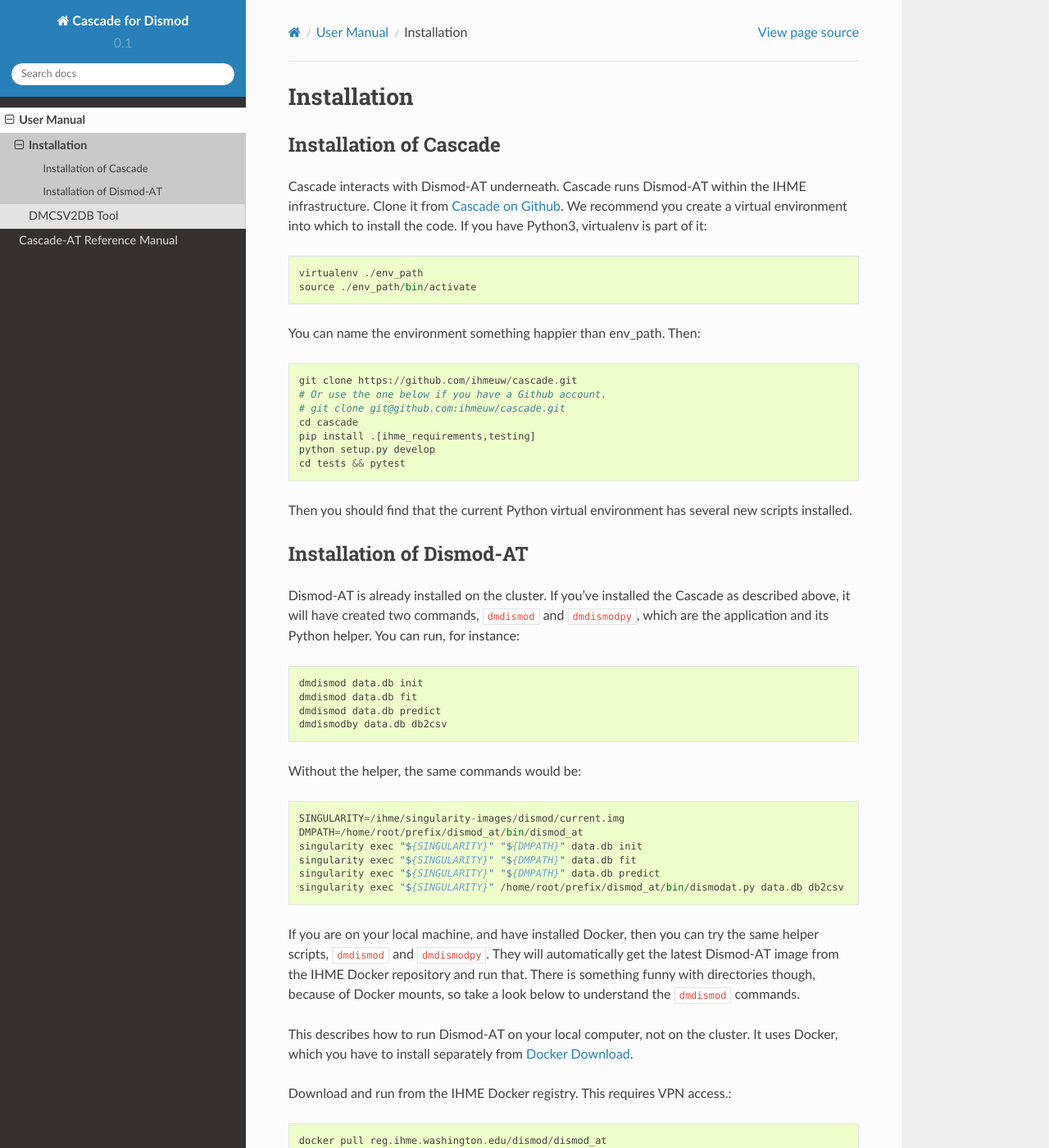
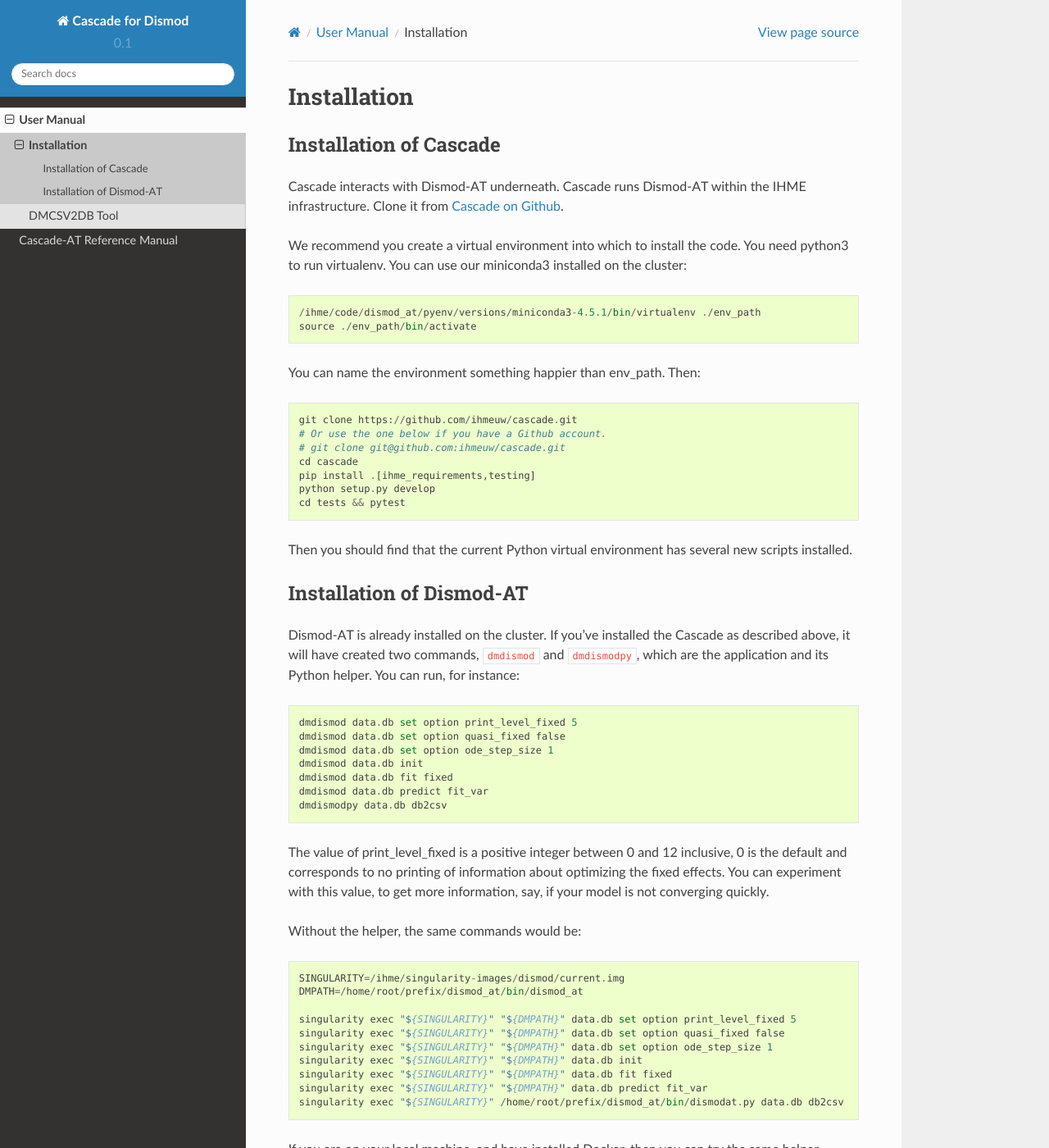
Before and after one commit to ihmeuw/cascade-at, a Sphinx documentation site: the page built from docs/install.rst, in a window 1280 px wide and 1400 px high. Shown: the whole window at 82% size. Built offline with Sphinx 7.4.7 and the Read the Docs theme 2.0.0, drawn with Linux system fonts in a browser that asks for light colours.

Commit message:
fixed typos, added print_level option

```diff
--- a/docs/dmcsv2db.rst
+++ b/docs/dmcsv2db.rst
@@ -32,6 +33,7 @@
 
     # Reads measure.csv and writes fit.db
     dmcsv2db measure.csv fit.db
+    dmdismod fit.db set option print_level_fixed 5
     dmdismod fit.db set option quasi_fixed false
     dmdismod fit.db set option ode_step_size 1
     dmdismod fit.db init
--- a/docs/install.rst
+++ b/docs/install.rst
@@ -6,10 +6,12 @@
 Cascade interacts with Dismod-AT underneath. Cascade runs Dismod-AT within
 the IHME infrastructure. Clone it from
 `Cascade on Github <https://github.com/ihmeuw/cascade>`_.
+
 We recommend you create a virtual environment into which to install
-the code. If you have Python3, virtualenv is part of it::
+the code. You need python3 to run virtualenv.  You can use our miniconda3
+installed on the cluster::
 
-    virtualenv ./env_path
+    /ihme/code/dismod_at/pyenv/versions/miniconda3-4.5.1/bin/virtualenv ./env_path
     source ./env_path/bin/activate
 
 You can name the environment something happier than env_path.
@@ -34,18 +36,30 @@
 ``dmdismod`` and ``dmdismodpy``, which are the application and its
 Python helper. You can run, for instance::
 
+    dmdismod data.db set option print_level_fixed 5
+    dmdismod data.db set option quasi_fixed false
+    dmdismod data.db set option ode_step_size 1
     dmdismod data.db init
-    dmdismod data.db fit
-    dmdismod data.db predict
-    dmdismodby data.db db2csv
+    dmdismod data.db fit fixed
+    dmdismod data.db predict fit_var
+    dmdismodpy data.db db2csv
+
+The value of print_level_fixed is a positive integer between 0 and 12 inclusive,
+0 is the default and corresponds to no printing of information about optimizing
+the fixed effects.  You can experiment with this value, to get more information,
+say, if your model is not converging quickly.
 
 Without the helper, the same commands would be::
 
     SINGULARITY=/ihme/singularity-images/dismod/current.img
     DMPATH=/home/root/prefix/dismod_at/bin/dismod_at
+
+    singularity exec "${SINGULARITY}" "${DMPATH}" data.db set option print_level_fixed 5
+    singularity exec "${SINGULARITY}" "${DMPATH}" data.db set option quasi_fixed false
+    singularity exec "${SINGULARITY}" "${DMPATH}" data.db set option ode_step_size 1
     singularity exec "${SINGULARITY}" "${DMPATH}" data.db init
-    singularity exec "${SINGULARITY}" "${DMPATH}" data.db fit
-    singularity exec "${SINGULARITY}" "${DMPATH}" data.db predict
+    singularity exec "${SINGULARITY}" "${DMPATH}" data.db fit fixed
+    singularity exec "${SINGULARITY}" "${DMPATH}" data.db predict fit_var
     singularity exec "${SINGULARITY}" /home/root/prefix/dismod_at/bin/dismodat.py data.db db2csv
 
 If you are on your local machine, and have installed Docker,
@@ -83,6 +97,6 @@
     dmdismod /app/data.db init
     dmdismod /app/data.db fit
     dmdismod /app/data.db predict
-    dmdismodby /app/data.db db2csv
+    dmdismodpy /app/data.db db2csv
 
 At least the dmdismod command provides an example to tailor.
```
Also changed, not shown: other parts of docs/dmcsv2db.rst (+3 -2 lines).
